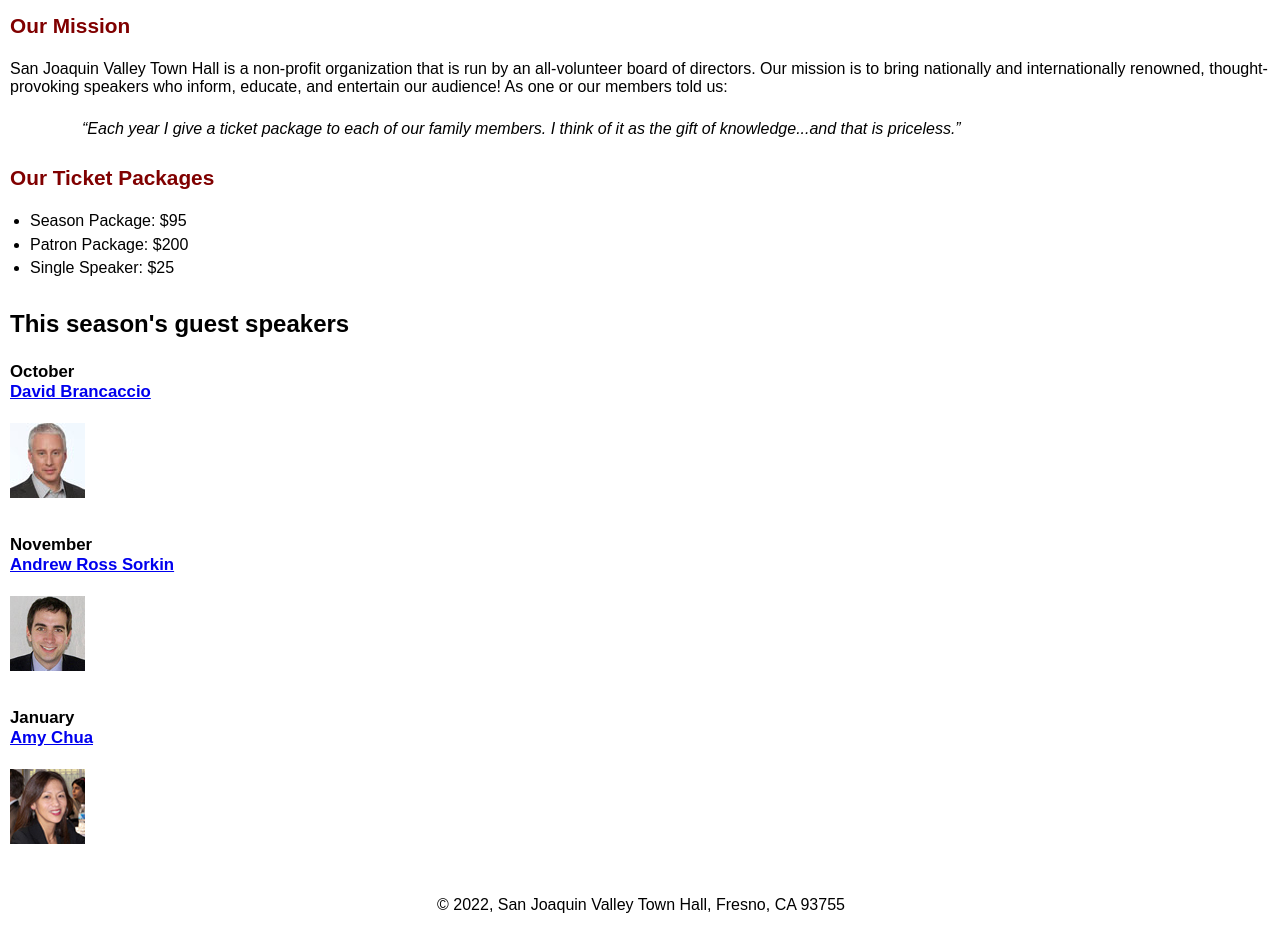
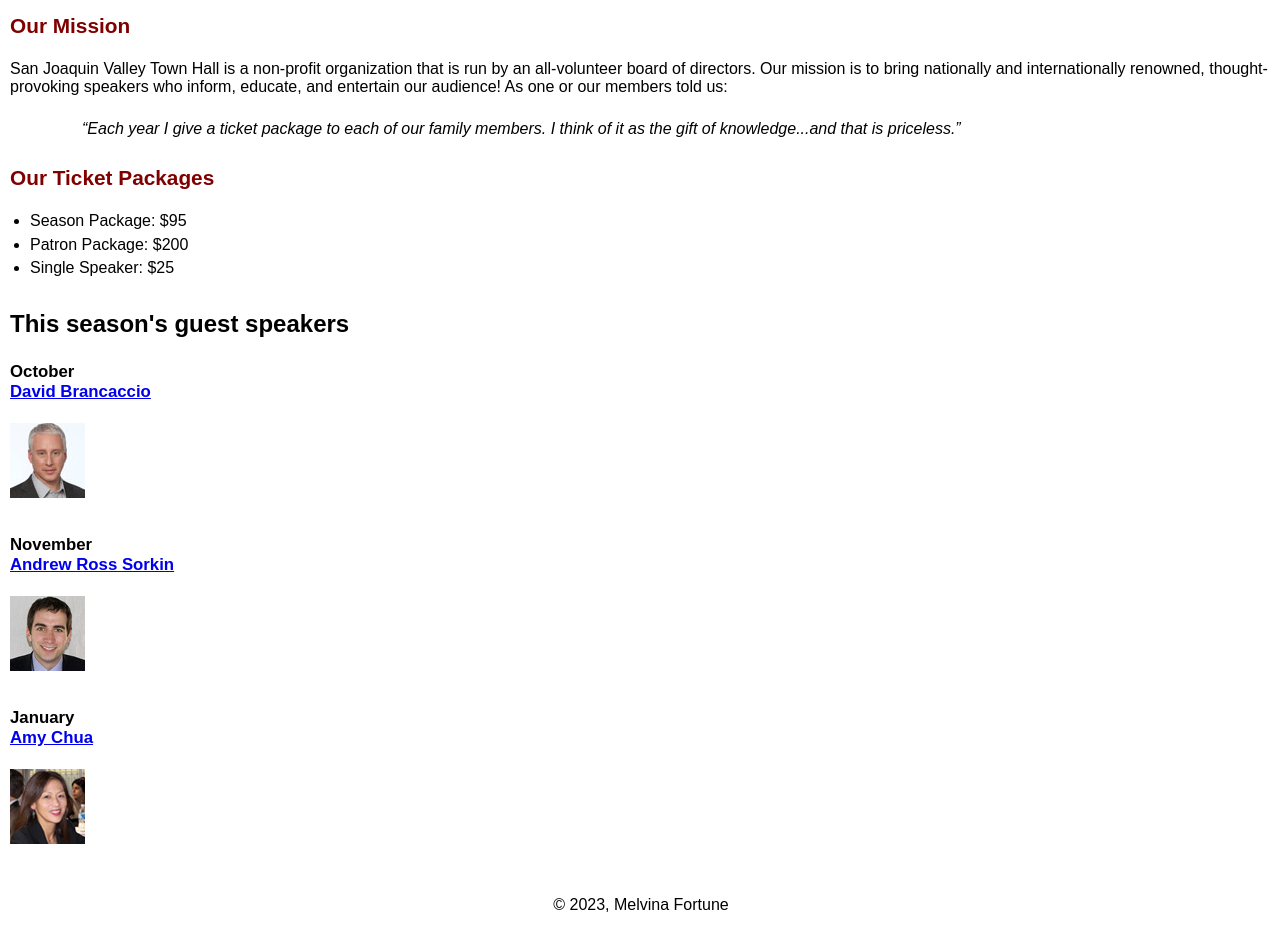
Before and after one commit to MelvinaFortune1/A07, a plain HTML site: page index.html in a window 1280 px wide. Shown: the part 125-1071 px from the top of the page. Drawn offline with Linux system fonts and the light colour scheme.

Commit message:
Update index.html

```diff
--- a/index.html
+++ b/index.html
@@ -39,7 +39,7 @@
 		<img src="images/chua75.jpg" alt="Amy Chua photo">
 	</main>
 	<footer>
-		<p>&copy; 2022, San Joaquin Valley Town Hall, Fresno, CA 93755</p>
+		<p>&copy; 2023, Melvina Fortune</p>
 	</footer>
 </body>
 </html>
```
